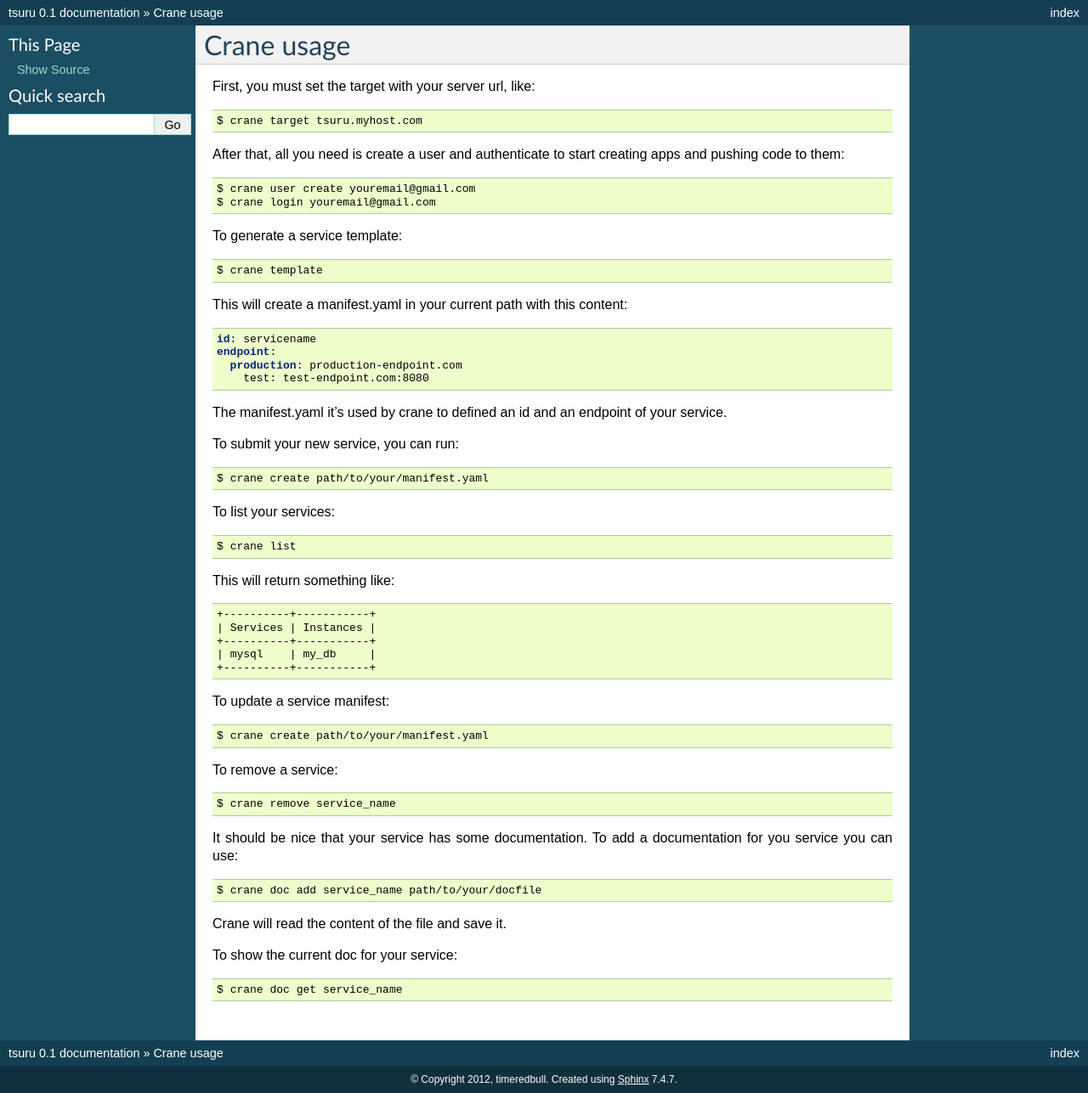
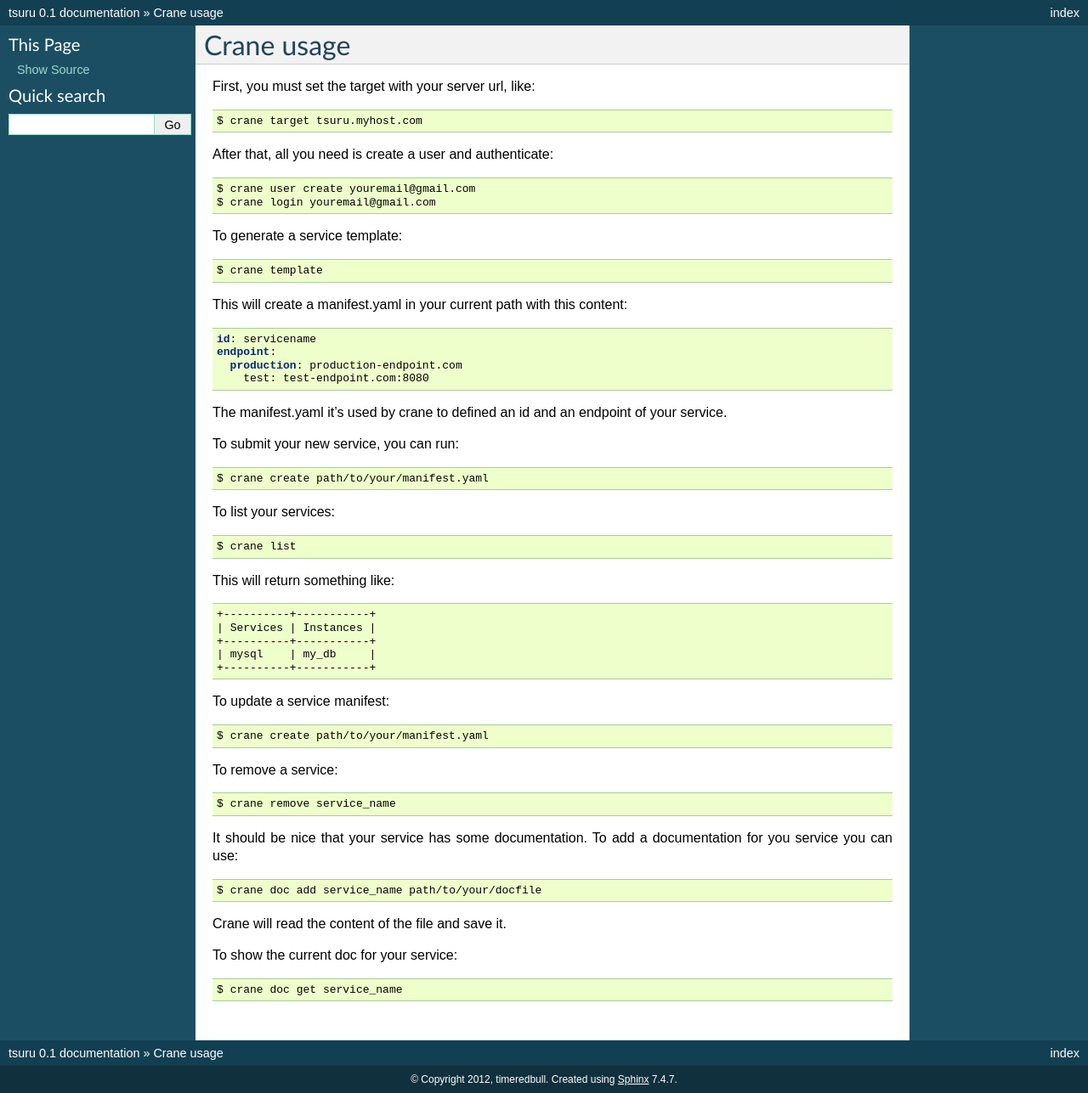
Before and after one commit to tsuru/tsuru, a Sphinx documentation site: the page built from docs/services/usage.rst, in a window 1280 px wide. Shown: the whole page at 85% size. Built offline with Sphinx 7.4.7, drawn with Linux system fonts in a browser that asks for light colours.

Commit message:
fixed the text about authentication in crane usage docs

```diff
--- a/docs/services/usage.rst
+++ b/docs/services/usage.rst
@@ -10,7 +10,7 @@ First, you must set the target with your server url, like:
 
     $ crane target tsuru.myhost.com
 
-After that, all you need is create a user and authenticate to start creating apps and pushing code to them:
+After that, all you need is create a user and authenticate:
 
 .. highlight:: bash
 
```
